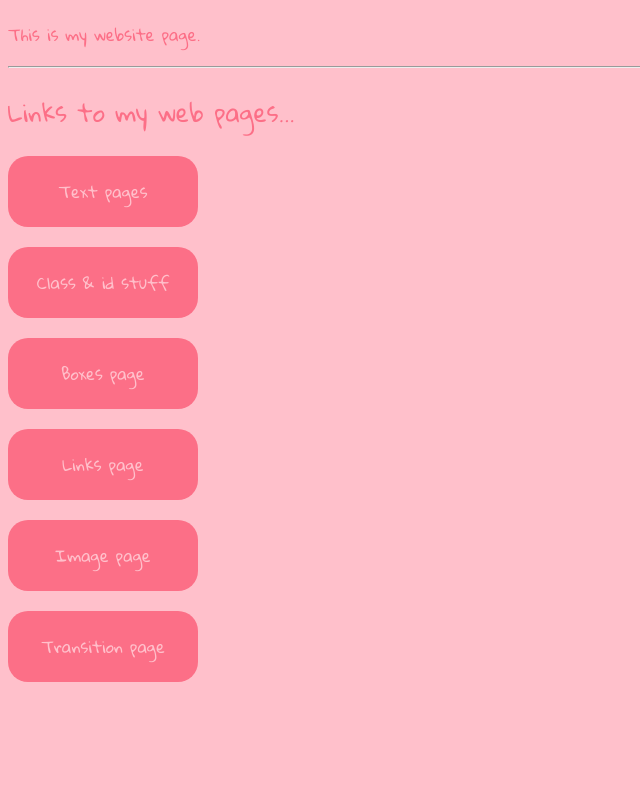
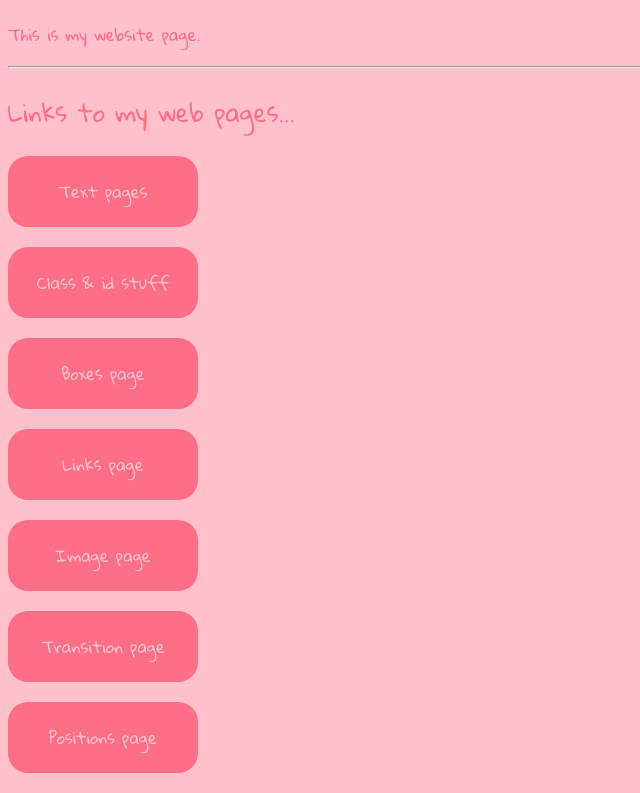
Before and after one commit to Sieanna-Benavides/website, a plain HTML site: page index.html in a window 1280 px wide. Shown: the part 814-1607 px from the top of the page, without its empty margins (0-640 px from the left). Before the commit the page ends 1516 px from the top, so only its background shows below. Drawn offline with Linux system fonts and the light colour scheme.

Commit message:
Add files via upload

```diff
--- a/index.html
+++ b/index.html
@@ -78,6 +78,7 @@
   <li><a href="links.html">Links page</a> </li>
   <li><a href="images.html">Image page</a> </li>
   <li><a href="transitions.html">Transition page</a> </li>
+  <li><a href="position.html">Positions page</a> </li>
  </ul>
 
 </body>
```
